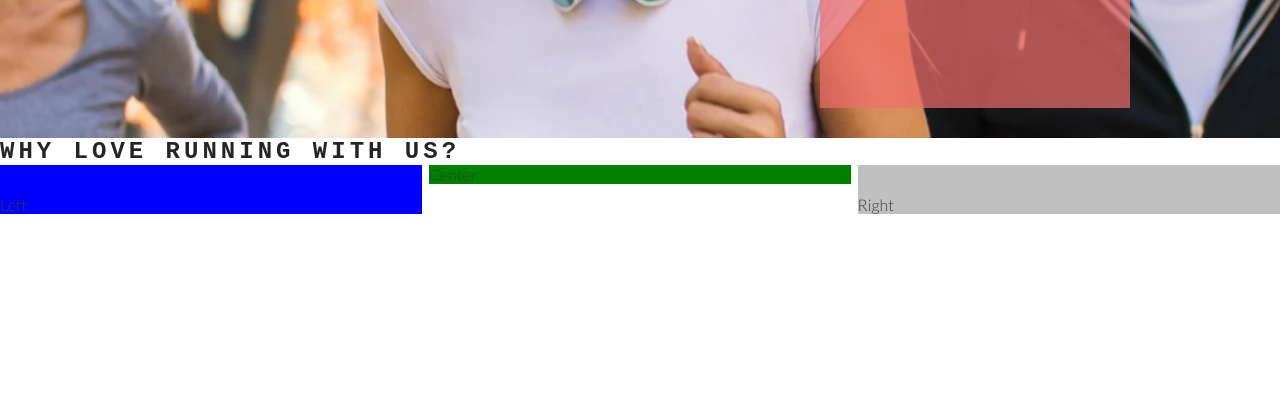
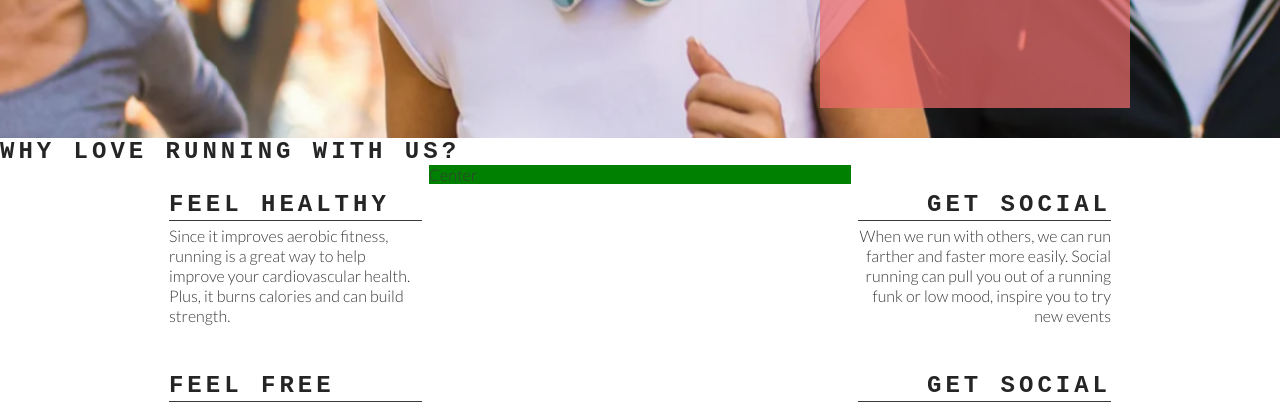
Before and after one commit to STnobile/alove-running, a plain HTML site: page index.html in a window 1280 px wide. Shown: the part 537-946 px from the top of the page. Drawn offline with Linux system fonts and the light colour scheme.

Commit message:
Add right about section content and style

```diff
--- a/assets /css/style.css
+++ b/assets /css/style.css
@@ -126,18 +126,46 @@ h1, h2 {
     padding-top: 30px;
     width: 33%;
     float: left;
-    background-color: blue;
     }
 
 #right-about {
     padding-top: 30px;
     width: 33%;
     float: right;
-    background-color: silver;
-    }
+}
 
 #center-about {
     width: 33%;
     margin: 0 auto;
     background-color: green;
-    }
+}
+
+hr {
+    border-top: 1px solid #3a3a3a;
+    width: 100%;
+    margin: 5px 0;
+}
+
+.left-about-heading {
+    width: 60%;
+    float: right;
+    line-height: 20px;
+    clear: both;
+    margin-bottom: 50px;
+}
+
+.right-about-heading {
+    width: 60%;
+    float: left;
+    line-height: 20px;
+    clear: both;
+    margin-bottom: 50px;
+}
+
+.right-about-heading h2 {
+    text-align: right;
+}
+
+.right-about-heading p {
+    text-align: right;
+}
--- a/index.html
+++ b/index.html
@@ -43,9 +43,37 @@
     <section id="club-ethos">
         <h1>Why love running with us?</h1>
 
-        <div id="left-about">Left</div>
+        <div id="left-about">
+            <div class="left-about-heading">
+                <h2>Feel Healthy</h2>
+                <hr>
+                <p>
+                    Since it improves aerobic fitness, running is a great way to help improve your cardiovascular health. Plus, it burns calories and can build strength.
+                </p>
+            </div>
+            <div class="left-about-heading">
+                <h2>Feel Free</h2>
+                <hr>
+                <p>
+                    Physical exercise, running included, is known to release endorphins in the brain. Endorphins make you more energetic, more awake and, yes, happier.
+                </p>
+            </div>
 
-        <div id="right-about">Right</div>
+        </div>
+
+        <div id="right-about">
+            <div class="right-about-heading">
+                <h2>Get Social</h2>
+                <hr>
+                <p>When we run with others, we can run farther and faster more easily. Social running can pull you out of a running funk or low mood, inspire you to try new events</p>
+            </div>
+
+            <div class="right-about-heading">
+                <h2>Get Social</h2>
+                <hr>
+                <p>When we run with others, we can run farther and faster more easily. Social running can pull you out of a running funk or low mood, inspire you to try new events</p>
+            </div>
+        </div>
 
         <div id="center-about">Center</div>
     </section>
```
